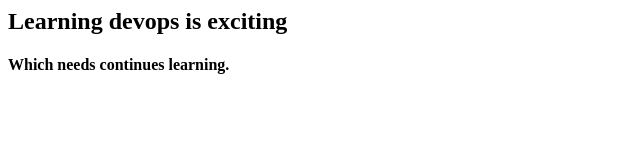
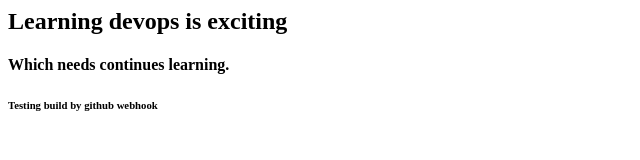
Before and after one commit to Kajjayamsriram/remote-test-repo, a plain HTML site: page index.html in a window 1280 px wide. Shown: the whole page, without its empty margins (0-640 px from the left). Drawn offline with Linux system fonts and the light colour scheme.

Commit message:
Update index.html

```diff
--- a/index.html
+++ b/index.html
@@ -1,2 +1,3 @@
 <h2>Learning devops is exciting</h2>
 <h4>Which needs continues learning.</h4>
+<h6>Testing build by github webhook</h6>
```
